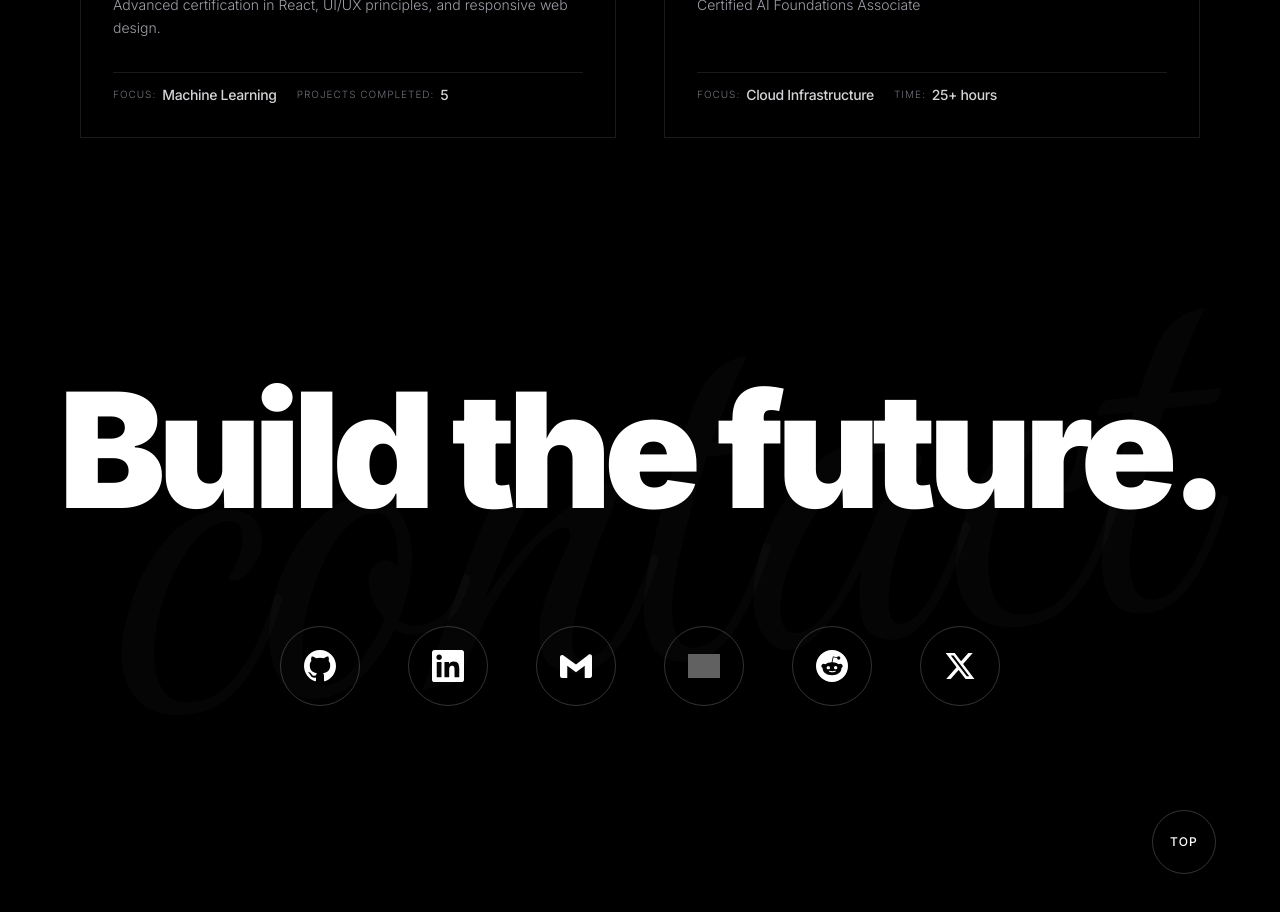
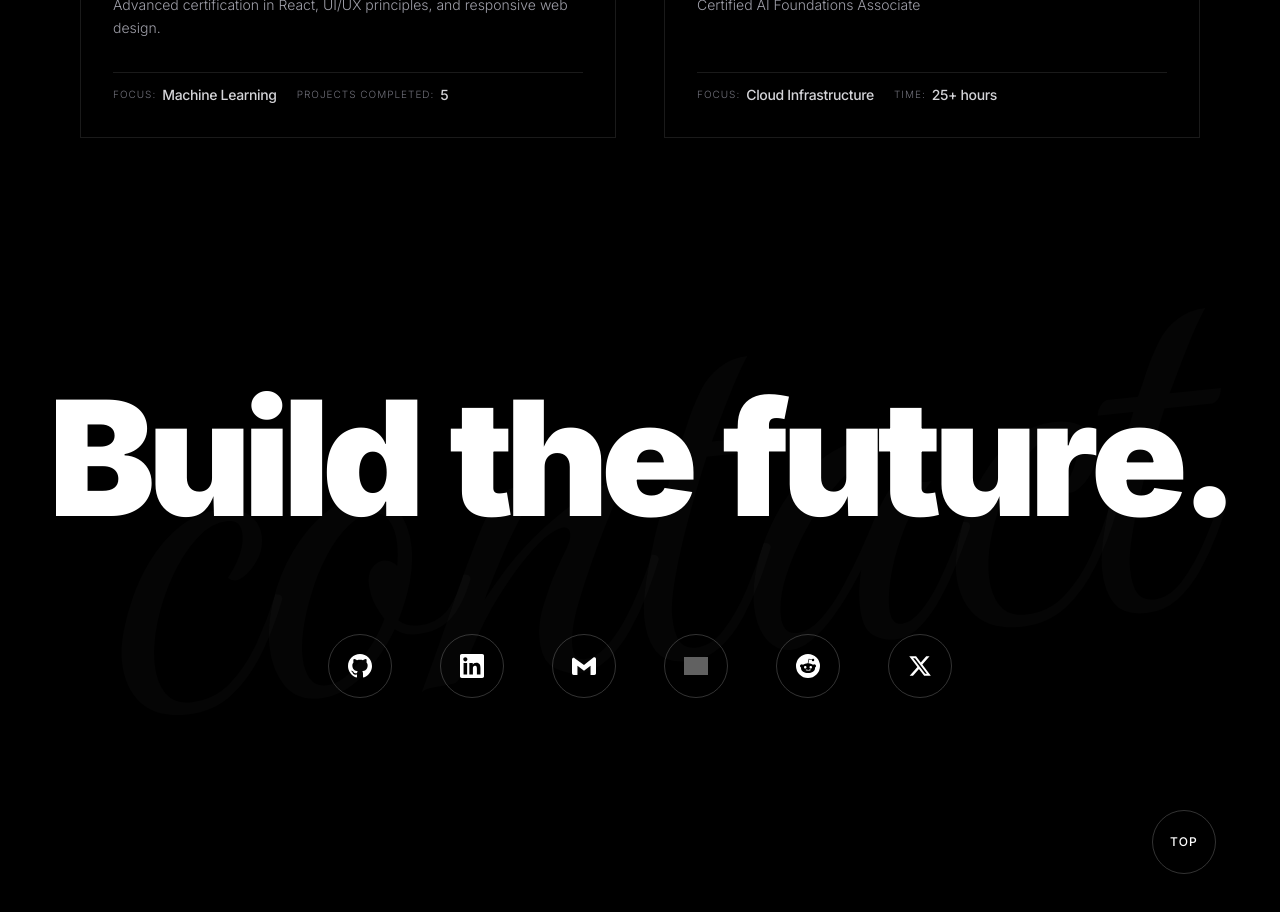
Before and after one commit to saran612/saran612.github.io, a Next.js app: page / in a window 1280 px wide. Shown: the part 4600-5512 px from the top of the page. Built offline with nearby package versions, Linux system fonts and the light colour scheme; grey boxes are pictures that could not be loaded.

Commit message:
feat(contact): add draggable interactive title letters, resize icons, and disable right-click

```diff
--- a/src/components/CustomCursor.tsx
+++ b/src/components/CustomCursor.tsx
@@ -42,8 +42,13 @@ export function CustomCursor() {
             }
         };
 
+        const handleContextMenu = (e: MouseEvent) => {
+            e.preventDefault();
+        };
+
         window.addEventListener("mousemove", manageMouseMove);
         document.addEventListener("mouseout", manageMouseOut);
+        window.addEventListener("contextmenu", handleContextMenu);
 
         const render = () => {
             // 1:1 unhindered hardware tracking (zero latency drag)
@@ -72,6 +77,7 @@ export function CustomCursor() {
         return () => {
             window.removeEventListener("mousemove", manageMouseMove);
             document.removeEventListener("mouseout", manageMouseOut);
+            window.removeEventListener("contextmenu", handleContextMenu);
             cancelAnimationFrame(animationFrameId);
         };
     }, []);
--- a/src/components/sections/ContactSection.tsx
+++ b/src/components/sections/ContactSection.tsx
@@ -25,7 +25,7 @@ export function ContactSection() {
         <svg
           viewBox="0 0 24 24"
           fill="currentColor"
-          className="w-5 h-5 md:w-6 md:h-6 lg:w-8 lg:h-8"
+          className="w-4 h-4 md:w-5 md:h-5 lg:w-6 lg:h-6"
         >
           <path d="M12 0c-6.626 0-12 5.373-12 12 0 5.302 3.438 9.8 8.207 11.387.599.111.793-.261.793-.577v-2.234c-3.338.726-4.033-1.416-4.033-1.416-.546-1.387-1.333-1.756-1.333-1.756-1.089-.745.083-.729.083-.729 1.205.084 1.839 1.237 1.839 1.237 1.07 1.834 2.807 1.304 3.492.997.107-.775.418-1.305.762-1.604-2.665-.305-5.467-1.334-5.467-5.931 0-1.311.469-2.381 1.236-3.221-.124-.303-.535-1.524.117-3.176 0 0 1.008-.322 3.301 1.23.957-.266 1.983-.399 3.003-.404 1.02.005 2.047.138 3.006.404 2.291-1.552 3.297-1.23 3.297-1.23.653 1.653.242 2.874.118 3.176.77.84 1.235 1.911 1.235 3.221 0 4.609-2.807 5.624-5.479 5.921.43.372.823 1.102.823 2.222v3.293c0 .319.192.694.801.576 4.765-1.589 8.199-6.086 8.199-11.386 0-6.627-5.373-12-12-12z" />
         </svg>
@@ -38,7 +38,7 @@ export function ContactSection() {
         <svg
           viewBox="0 0 24 24"
           fill="currentColor"
-          className="w-5 h-5 md:w-6 md:h-6 lg:w-8 lg:h-8"
+          className="w-4 h-4 md:w-5 md:h-5 lg:w-6 lg:h-6"
         >
           <path d="M20.447 20.452h-3.554v-5.569c0-1.328-.027-3.037-1.852-3.037-1.853 0-2.136 1.445-2.136 2.939v5.667H9.351V9h3.414v1.561h.046c.477-.9 1.637-1.85 3.37-1.85 3.601 0 4.267 2.37 4.267 5.455v6.286zM5.337 7.433c-1.144 0-2.063-.926-2.063-2.065 0-1.138.92-2.063 2.063-2.063 1.14 0 2.064.925 2.064 2.063 0 1.139-.925 2.065-2.064 2.065zm1.782 13.019H3.555V9h3.564v11.452zM22.225 0H1.771C.792 0 0 .774 0 1.729v20.542C0 23.227.792 24 1.771 24h20.451C23.2 24 24 23.227 24 22.271V1.729C24 .774 23.2 0 22.222 0h.003z" />
         </svg>
@@ -51,7 +51,7 @@ export function ContactSection() {
         <svg
           viewBox="0 0 24 24"
           fill="currentColor"
-          className="w-5 h-5 md:w-6 md:h-6 lg:w-8 lg:h-8"
+          className="w-4 h-4 md:w-5 md:h-5 lg:w-6 lg:h-6"
         >
           <path d="M24 5.457v13.909c0 .904-.732 1.636-1.636 1.636h-3.819V11.73L12 16.64l-6.545-4.91v9.273H1.636A1.636 1.636 0 0 1 0 19.366V5.457c0-1.356 1.516-2.155 2.618-1.328L12 10.91l9.382-7.38c1.102-.827 2.618-.028 2.618 1.327z" />
         </svg>
@@ -64,7 +64,7 @@ export function ContactSection() {
         <img
           src="https://imgs.search.brave.com/4R4hFITz_F_be0roUiWbTZKhsywr3fnLTMTkFL5HFow/rs:fit:32:32:1:0/g:ce/aHR0cDovL2Zhdmlj/b25zLnNlYXJjaC5i/cmF2ZS5jb20vaWNv/bnMvOTZhYmQ1N2Q4/NDg4ZDcyODIyMDZi/MzFmOWNhNjE3Y2E4/Y2YzMThjNjljNDIx/ZjllZmNhYTcwODhl/YTcwNDEzYy9tZWRp/dW0uY29tLw"
           alt="Medium"
-          className="w-5 h-5 md:w-6 md:h-6 lg:w-8 lg:h-8 object-contain filter grayscale invert group-hover:invert-0 transition-all duration-[1000ms]"
+          className="w-4 h-4 md:w-5 md:h-5 lg:w-6 lg:h-6 object-contain filter grayscale invert group-hover:invert-0 transition-all duration-[1000ms]"
         />
       ),
     },
@@ -75,7 +75,7 @@ export function ContactSection() {
         <svg
           viewBox="0 0 24 24"
           fill="currentColor"
-          className="w-5 h-5 md:w-6 md:h-6 lg:w-8 lg:h-8"
+          className="w-4 h-4 md:w-5 md:h-5 lg:w-6 lg:h-6"
         >
           <path d="M12 0A12 12 0 0 0 0 12a12 12 0 0 0 12 12 12 12 0 0 0 12-12A12 12 0 0 0 12 0zm5.01 4.744c.688 0 1.25.561 1.25 1.249a1.25 1.25 0 0 1-2.498.056l-2.597-.547-.8 3.747c1.824.07 3.48.632 4.674 1.488.308-.309.73-.491 1.207-.491.968 0 1.754.786 1.754 1.754 0 .716-.435 1.333-1.01 1.614a3.111 3.111 0 0 1 .042.52c0 2.694-3.13 4.87-7.004 4.87-3.874 0-7.004-2.176-7.004-4.87 0-.183.015-.366.043-.534A1.748 1.748 0 0 1 4.028 12c0-.968.786-1.754 1.754-1.754.463 0 .898.196 1.207.49 1.207-.883 2.878-1.43 4.744-1.487l.885-4.182a.342.342 0 0 1 .14-.197.35.35 0 0 1 .238-.042l2.906.617a1.214 1.214 0 0 1 1.108-.701zM9.25 12C8.561 12 8 12.562 8 13.25c0 .687.561 1.248 1.25 1.248.687 0 1.248-.561 1.248-1.249 0-.688-.561-1.249-1.249-1.249zm5.5 0c-.687 0-1.248.561-1.248 1.25 0 .687.561 1.248 1.249 1.248.688 0 1.249-.561 1.249-1.249 0-.687-.562-1.249-1.25-1.249zm-2.467 3.928c-1.115 0-2.093-.306-2.152-.326a.34.34 0 0 0-.214.629c.092.031 1.151.378 2.366.378 1.206 0 2.222-.325 2.316-.358a.34.34 0 1 0-.203-.648c-.053.018-1.002.325-2.113.325z" />
         </svg>
@@ -88,7 +88,7 @@ export function ContactSection() {
         <svg
           viewBox="0 0 24 24"
           fill="currentColor"
-          className="w-5 h-5 md:w-6 md:h-6 lg:w-8 lg:h-8"
+          className="w-4 h-4 md:w-5 md:h-5 lg:w-6 lg:h-6"
         >
           <path d="M18.244 2.25h3.308l-7.227 8.26 8.502 11.24H16.17l-5.214-6.817L4.99 21.75H1.68l7.73-8.835L1.254 2.25H8.08l4.713 6.231zm-1.161 17.52h1.833L7.084 4.126H5.117z" />
         </svg>
@@ -99,7 +99,7 @@ export function ContactSection() {
   return (
     <section
       id="contact"
-      className="relative h-[100vh] w-full flex flex-col items-center justify-center -mt-32 px-6 overflow-hidden"
+      className="relative min-h-[100vh] w-full flex flex-col items-center justify-center -mt-32 px-6 overflow-hidden"
     >
       {/* Background 'contact' text */}
       <motion.div
@@ -115,13 +115,38 @@ export function ContactSection() {
       </motion.div>
 
       <motion.h2
-        className="relative z-10 text-5xl md:text-8xl lg:text-[10rem] font-black tracking-tighter mb-24 text-center leading-none"
+        className="relative z-10 text-5xl md:text-8xl lg:text-[10rem] font-black tracking-tighter mb-24 text-center leading-none select-none flex flex-wrap justify-center gap-x-4 md:gap-x-8"
         initial={{ opacity: 0, scale: 0.9 }}
         whileInView={{ opacity: 1, scale: 1 }}
         transition={heavySpring}
         viewport={{ once: true, margin: "-100px" }}
       >
-        Build the future.
+        {["Build", "the", "future."].map((word, wordIdx) => (
+          <span key={wordIdx} className="inline-flex whitespace-nowrap">
+            {word.split("").map((char, charIdx) => (
+              <motion.span
+                key={charIdx}
+                drag
+                dragSnapToOrigin
+                dragElastic={0.4}
+                dragConstraints={{ left: -100, right: 100, top: -100, bottom: 100 }}
+                whileHover={{
+                  scale: 1.15,
+                  y: -6,
+                  transition: { type: "spring", stiffness: 400, damping: 12 },
+                }}
+                whileDrag={{
+                  scale: 1.25,
+                  zIndex: 50,
+                  cursor: "grabbing",
+                }}
+                className="inline-block cursor-grab active:cursor-grabbing text-white hover:text-white transition-colors"
+              >
+                {char}
+              </motion.span>
+            ))}
+          </span>
+        ))}
       </motion.h2>
 
       <motion.div
@@ -138,7 +163,7 @@ export function ContactSection() {
             target="_blank"
             rel="noopener noreferrer"
             data-cursor-scale="1.5"
-            className="w-12 h-12 md:w-16 md:h-16 lg:w-20 lg:h-20 rounded-full border border-white/20 flex items-center justify-center hover:bg-white hover:text-black transition-all duration-[1000ms] group cursor-none relative text-white"
+            className="w-10 h-10 md:w-14 md:h-14 lg:w-16 lg:h-16 rounded-full border border-white/20 flex items-center justify-center hover:bg-white hover:text-black hover:border-white hover:scale-115 transition-all duration-300 ease-out group cursor-none relative text-white"
             initial={{ scale: 0, opacity: 0 }}
             whileInView={{ scale: 1, opacity: 1 }}
             viewport={{ once: true }}
@@ -148,7 +173,7 @@ export function ContactSection() {
               {social.icon}
             </div>
             {/* Tooltip on hover */}
-            <span className="absolute -bottom-10 opacity-0 group-hover:opacity-100 transition-opacity duration-[700ms] text-xs text-zinc-500 uppercase tracking-widest font-light pointer-events-none">
+            <span className="absolute -bottom-8 opacity-0 group-hover:opacity-100 transition-opacity duration-300 text-xs text-zinc-400 uppercase tracking-widest font-light pointer-events-none whitespace-nowrap">
               {social.name}
             </span>
           </motion.a>
```
